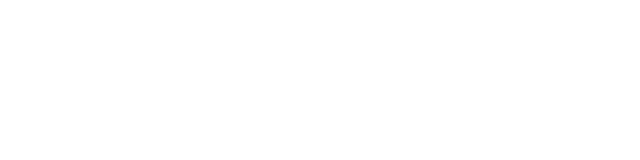
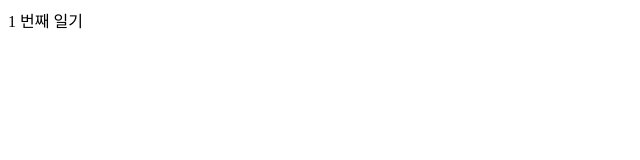
Before and after one commit to ironwhale1014/one-bite-chapter12, a React (Vite) app: page /diary/1 in a window 1280 px wide. Shown: the top 160 px of the page, without its empty margins (0-640 px from the left). Built offline with nearby package versions, Linux system fonts and the light colour scheme; a web font is replaced by a local one.

Commit message:
router path

```diff
--- a/package.json
+++ b/package.json
@@ -11,7 +11,8 @@
   },
   "dependencies": {
     "react": "^18.3.1",
-    "react-dom": "^18.3.1"
+    "react-dom": "^18.3.1",
+    "react-router-dom": "^6.26.1"
   },
   "devDependencies": {
     "@eslint/js": "^9.9.0",
--- a/src/App.jsx
+++ b/src/App.jsx
@@ -1,12 +1,24 @@
 import './App.css'
+import Home from "./pages/Home.jsx";
+import {Route, Routes} from "react-router-dom";
+import Diary from "./pages/Diary.jsx";
+import NotFoundPage from "./pages/NotFound.jsx";
+import New from "./pages/New.jsx";
+import Edit from "./pages/Edit.jsx";
 
 function App() {
 
-  return (
-    <>
-
-    </>
-  )
+    return (
+        <>
+            <Routes>
+                <Route path="/" element={<Home/>}/>
+                <Route path="/diary/:id" element={<Diary/>}/>
+                <Route path="/new" element={<New/>}/>
+                <Route path="/Edit/:id" element={<Edit/>}/>
+                <Route path="/*" element={<NotFoundPage/>}/>
+            </Routes>
+        </>
+    )
 }
 
 export default App
--- /dev/null
+++ b/src/pages/Diary.jsx
@@ -0,0 +1,11 @@
+import {useParams} from "react-router-dom";
+
+const Diary = () => {
+    const params = useParams()
+
+    return (<div>
+        {`${params.id} 번째 일기`}
+    </div>);
+}
+
+export default Diary;
--- /dev/null
+++ b/src/pages/Edit.jsx
@@ -0,0 +1,9 @@
+const Edit = () => {
+    return (
+        <div>
+            Edit
+        </div>
+    );
+}
+
+export default Edit
--- /dev/null
+++ b/src/pages/Home.jsx
@@ -0,0 +1,9 @@
+const Home = ()=>{
+    return(
+        <div>
+            Home
+        </div>
+    );
+}
+
+export default Home;
--- /dev/null
+++ b/src/pages/New.jsx
@@ -0,0 +1,8 @@
+const New = () => {
+    return (
+        <div>
+            New
+        </div>
+    );
+}
+export default New;
--- /dev/null
+++ b/src/pages/NotFound.jsx
@@ -0,0 +1,9 @@
+const NotFoundPage = () => {
+    return(
+        <div>
+            없는 페이지 입니다.
+        </div>
+    );
+}
+
+export default NotFoundPage;
```
Also changed, not shown: src/main.jsx (+4 -4 lines), 1 other file (tests, documents, lock files or other folders).
